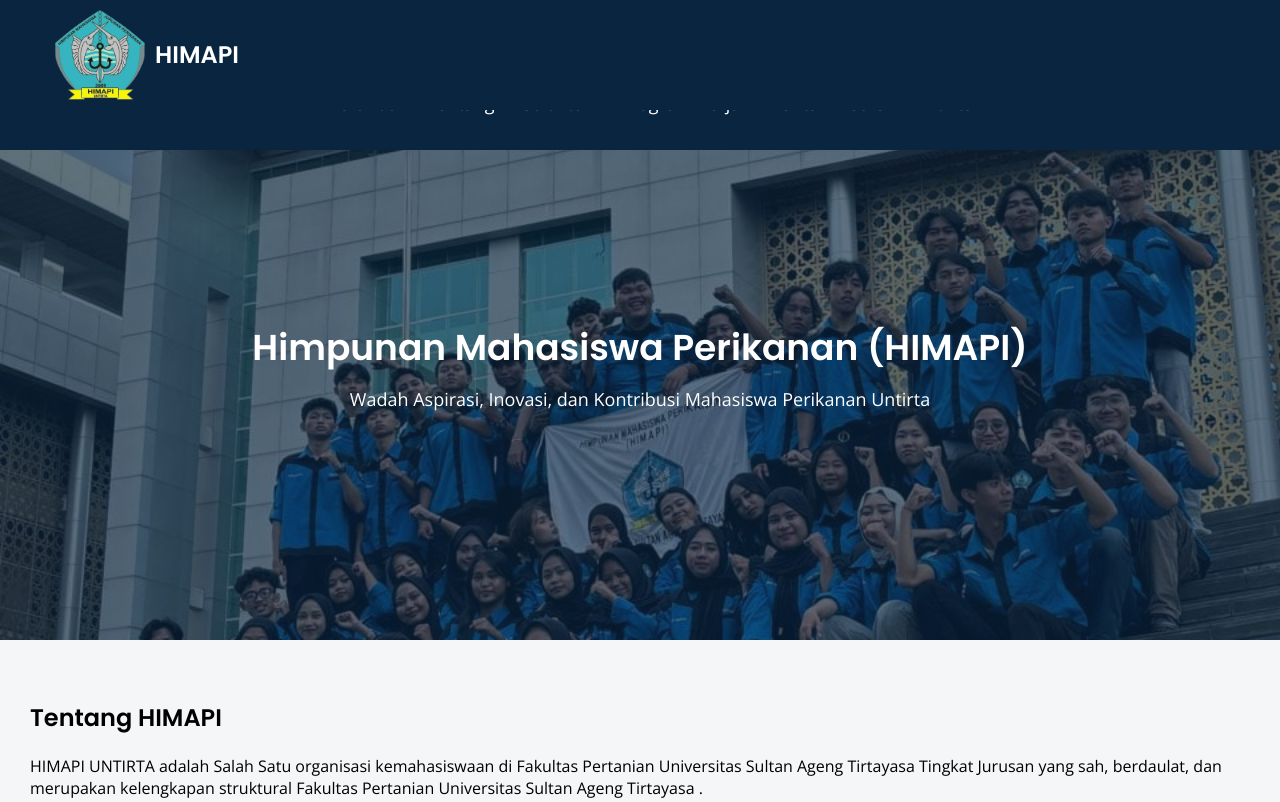
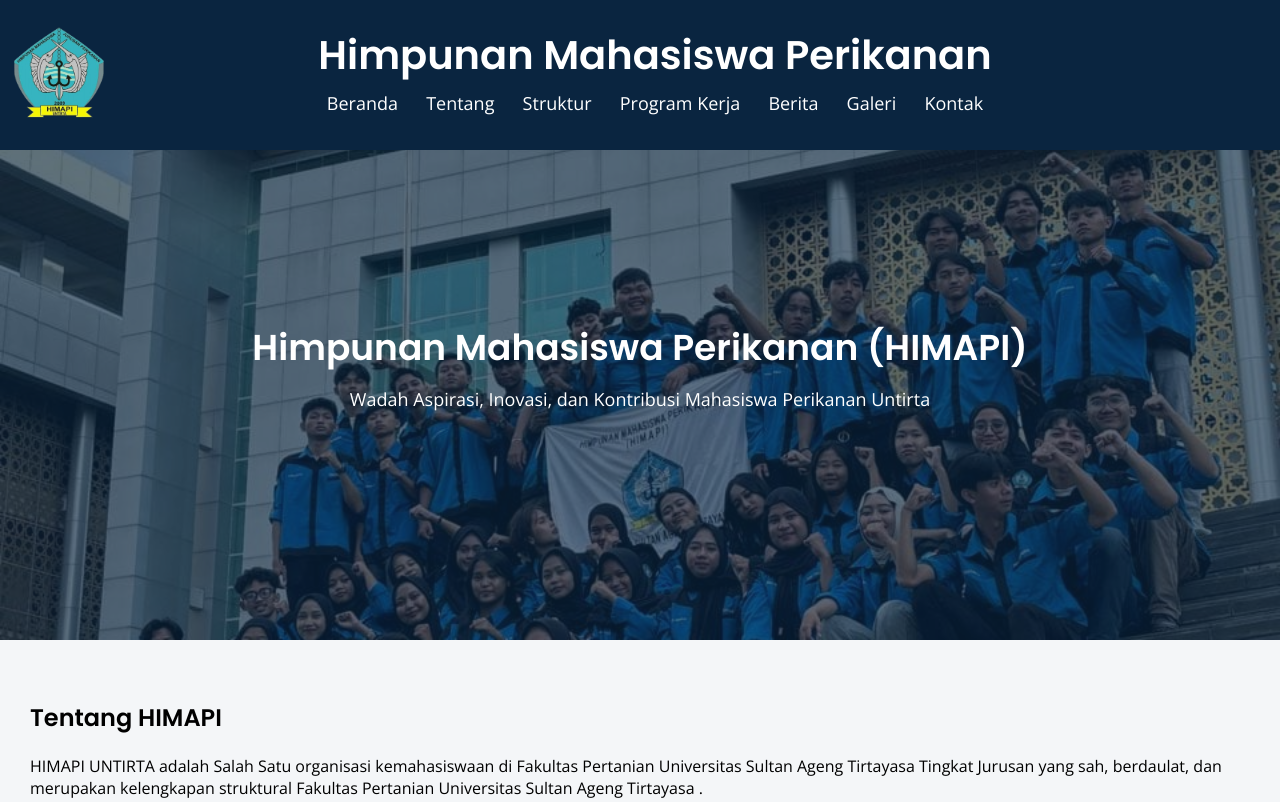
Before and after one commit to Pandugrh/himapi-website, a plain HTML site: page index.html in a window 1280 px wide. Shown: the top 802 px of the page. Drawn offline with nearby package versions, Linux system fonts and the light colour scheme.

Commit message:
Add files via upload

```diff
--- a/index.html
+++ b/index.html
@@ -9,11 +9,9 @@
     <!-- NAVBAR -->
   <header>
   <div class="navbar">
-    <header class="header">
-  <img src="img/LOGO_HIMAPI.png" class="logo">
-  <h1 class="judul">HIMAPI</h1>
-</header>
-
+    <div class="nav-left">
+      <img src="img/LOGO_HIMAPI.png" class="logo">
+    </div>
 
     <div class="nav-center">
       <h2>Himpunan Mahasiswa Perikanan</h2>
@@ -450,21 +448,6 @@
     text-align: center;
     z-index: 1000;
 }
-.header {
-  display: flex;
-  align-items: center;
-  gap: 10px;
-  padding: 10px 20px;
-}
-
-.logo {
-  width: 60px;
-  height: auto;
-}
-
-.judul {
-  font-size: 24px;
-}
 
 .navbar {
   position: relative;
@@ -475,7 +458,7 @@
 /* Logo kiri */
 .nav-left {
   position: absolute;
-  left: 20px;
+  left:-1px;
   top: 50%;
   transform: translateY(-50%);
 }
```
